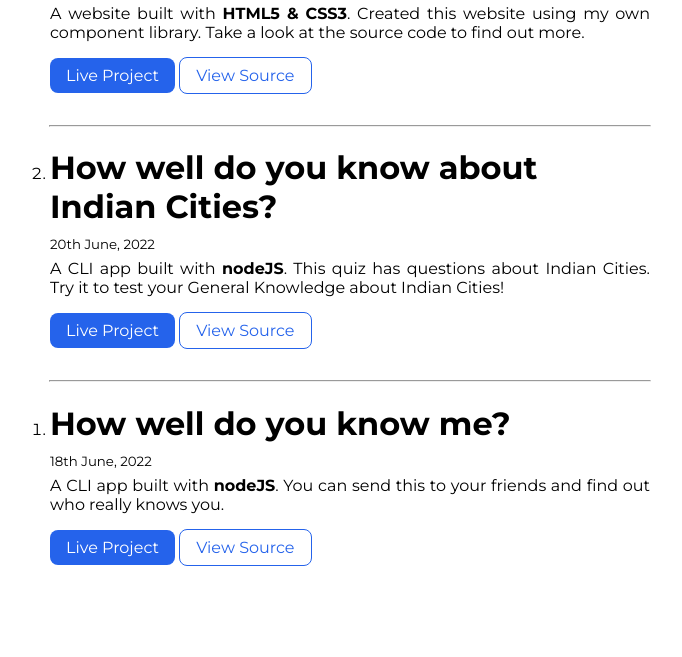
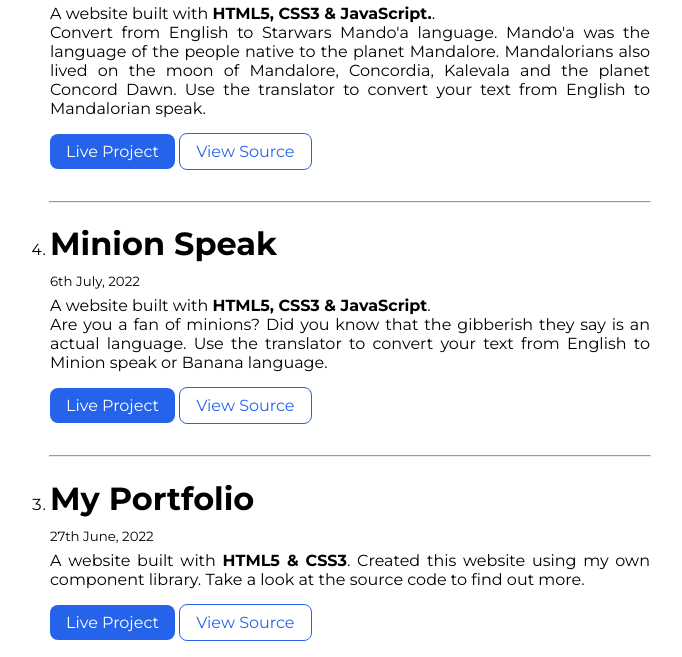
Before and after one commit to AmanHarsh02/neogcamp-htlm-css-component-library, a plain HTML site: page projects.html in a window 1280 px wide. Shown: the part 597-1254 px from the top of the page, without its empty margins (290-972 px from the left). Before the commit the page ends 1194 px from the top, so only its background shows below. Drawn offline with Linux system fonts and the light colour scheme.

Commit message:
update: updated new projects

```diff
--- a/projects.html
+++ b/projects.html
@@ -30,6 +30,30 @@
     </header>
 
     <ol reversed style="padding-inline-start: 1rem; padding-inline-end: 1rem;">
+
+        <div class="container container-center">
+            <li class="padding-med-bottom margin-med-bottom">
+                <h1 class="container-heading">Mandalorian Translator</h1>
+                <small>8th July, 2022</small>
+                <p class="padding-min-bottom text-justify" style="margin-block-start: 6px">A website built with <strong>HTML5, CSS3 & JavaScript.</strong>.<br>Convert from English to Starwars Mando'a language. Mando'a was the language of the people native to the planet Mandalore. Mandalorians also lived on the moon of Mandalore, Concordia, Kalevala and the planet Concord Dawn. Use the translator to convert your text from English to Mandalorian speak.</p>
+                <a class="link link-primary" href="https://mandaloriantranslator-aman.netlify.app/" target="_blank">Live Project</a>
+                <a class="link link-secondary" href="https://github.com/AmanHarsh02/mandalorian-translation" target="_blank">View Source</a>
+            </li>
+        </div>
+
+        <hr class="container-center">
+
+        <div class="container container-center">
+            <li class="padding-med-bottom margin-med-bottom">
+                <h1 class="container-heading">Minion Speak</h1>
+                <small>6th July, 2022</small>
+                <p class="padding-min-bottom text-justify" style="margin-block-start: 6px">A website built with <strong>HTML5, CSS3 & JavaScript</strong>.<br>Are you a fan of minions? Did you know that the gibberish they say is an actual language. Use the translator to convert your text from English to Minion speak or Banana language.</p>
+                <a class="link link-primary" href="https://minionspeak-aman.netlify.app/" target="_blank">Live Project</a>
+                <a class="link link-secondary" href="https://github.com/AmanHarsh02/neogcamp-minion-translator-lesson-4" target="_blank">View Source</a>
+            </li>
+        </div>
+
+        <hr class="container-center">
 
         <div class="container container-center">
             <li class="padding-med-bottom margin-med-bottom">
```
